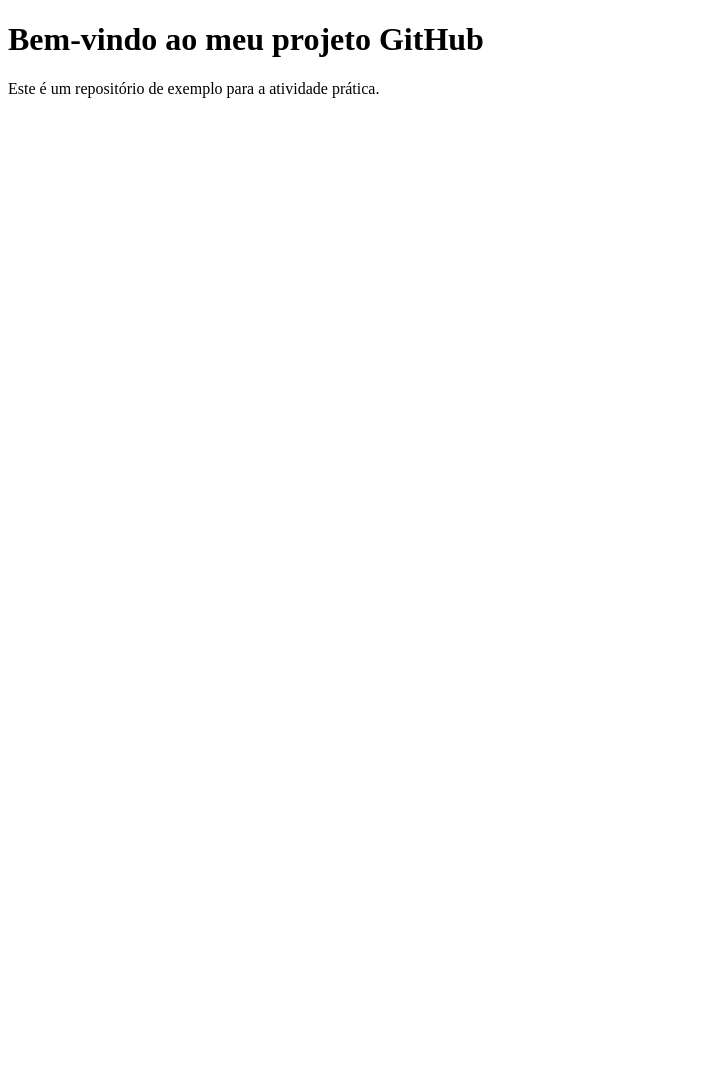
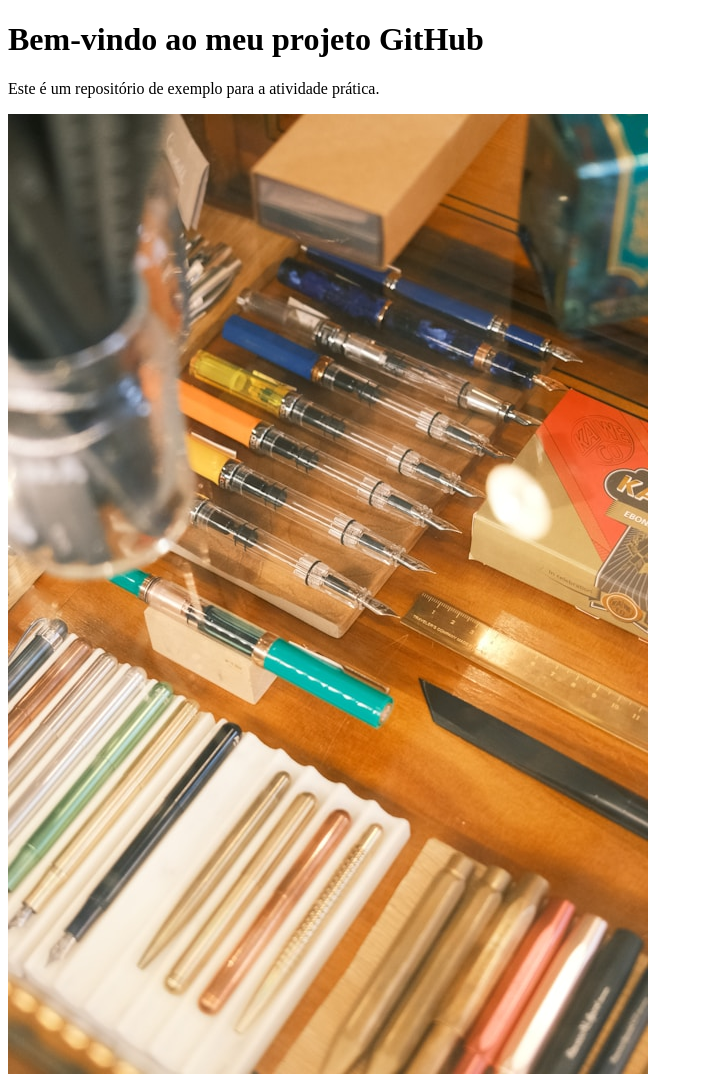
Before and after one commit to gilsondev/exercicio-pratico-facul, a plain HTML site: page index.html in a window 1280 px wide. Shown: the whole page, without its empty margins (0-703 px from the left). Before the commit the page ends 800 px from the top, so only its background shows below. Drawn offline with Linux system fonts and the light colour scheme.

Commit message:
feat: page with image

```diff
--- a/index.html
+++ b/index.html
@@ -9,6 +9,7 @@
 <body>
   <h1>Bem-vindo ao meu projeto GitHub</h1>
   <p>Este é um repositório de exemplo para a atividade prática.</p>
+  <img src="images/example.jpeg" alt="Descrição da imagem">
 </body>
 
 </html>
```
Also changed, not shown: images/example.jpeg (added).
